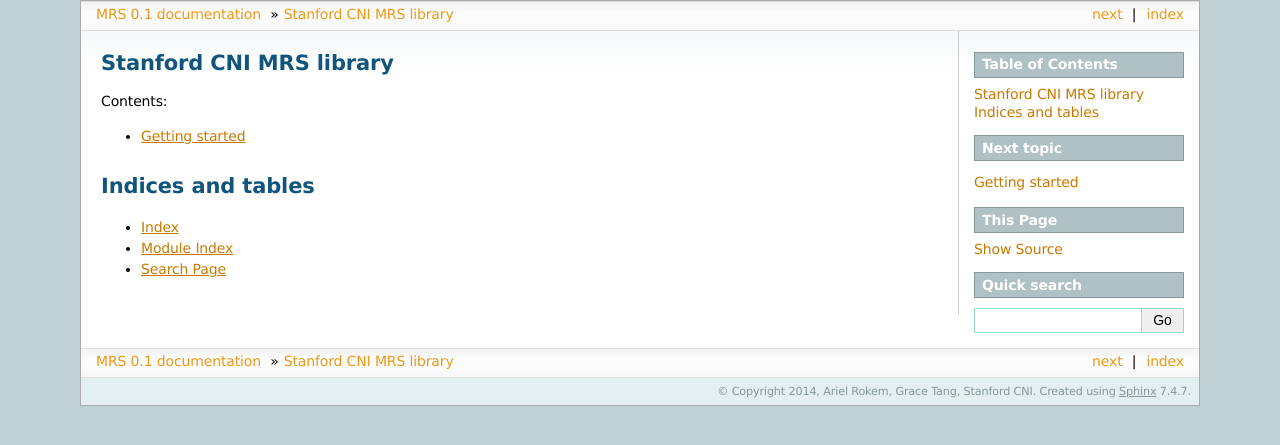
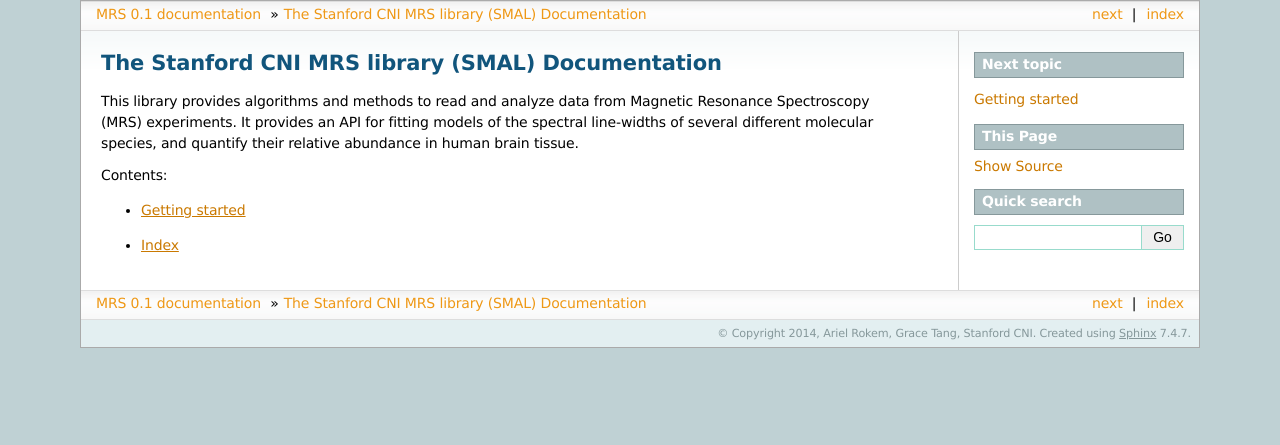
Before and after one commit to cni/MRS, a Sphinx documentation site: the page built from doc/index.rst, in a window 1280 px wide. Shown: the top 445 px of the page. Built offline with Sphinx 7.4.7, drawn with Linux system fonts in a browser that asks for light colours; formulas are drawn with MathJax 3; pages that are not in the unit, such as notebooks, are missing from menus.

Commit message:
Streamlining this page.

```diff
--- a/doc/index.rst
+++ b/doc/index.rst
@@ -1,19 +1,18 @@
 
-Stanford CNI MRS library
-========================
+The Stanford CNI MRS library (SMAL) Documentation
+=================================
+
+This library provides algorithms and methods to read and analyze data from
+Magnetic Resonance Spectroscopy (MRS) experiments. It provides an API for
+fitting models of the spectral line-widths of several different molecular
+species, and quantify their relative abundance in human brain tissue.
 
 Contents:
 
 .. toctree::
-   :maxdepth: 2
+   :maxdepth: 1
 
    getting_started
    reference/index
 
-
-Indices and tables
-==================
-
 * :ref:`genindex`
-* :ref:`modindex`
-* :ref:`search`
```
